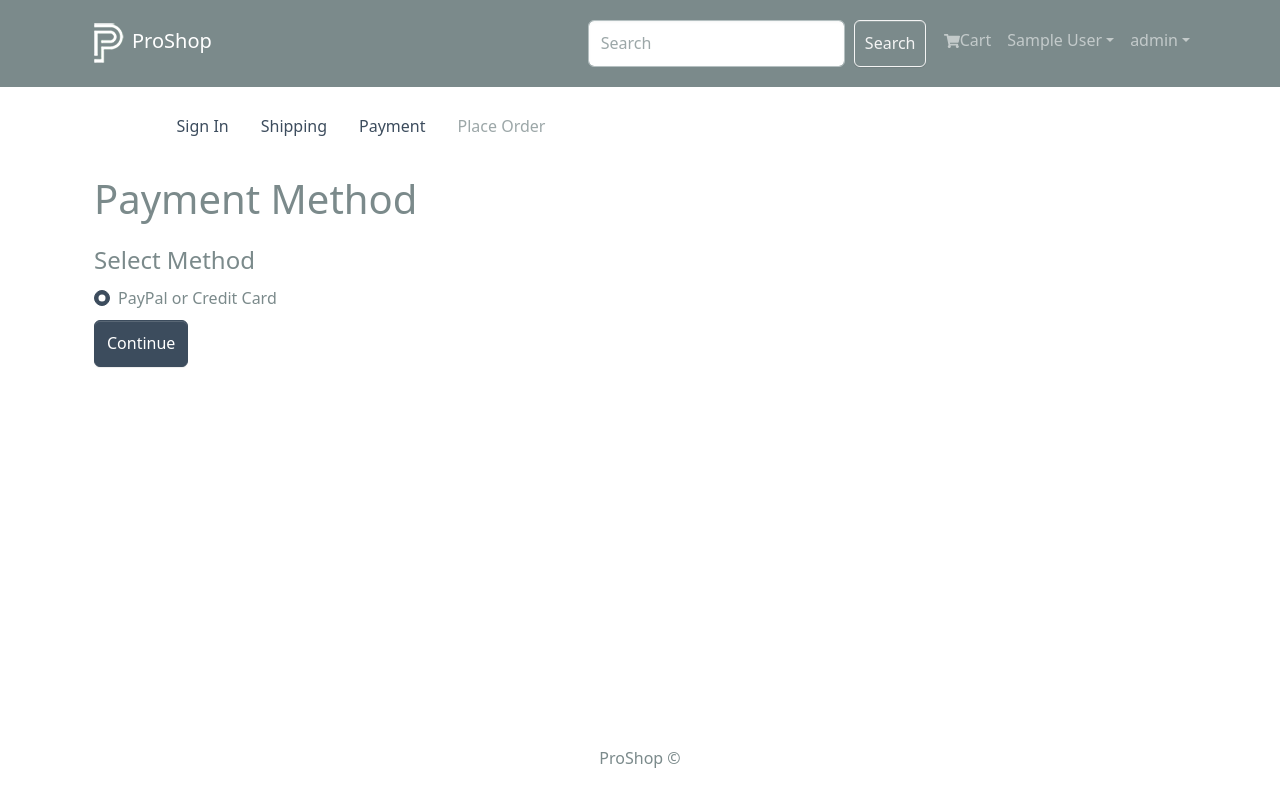
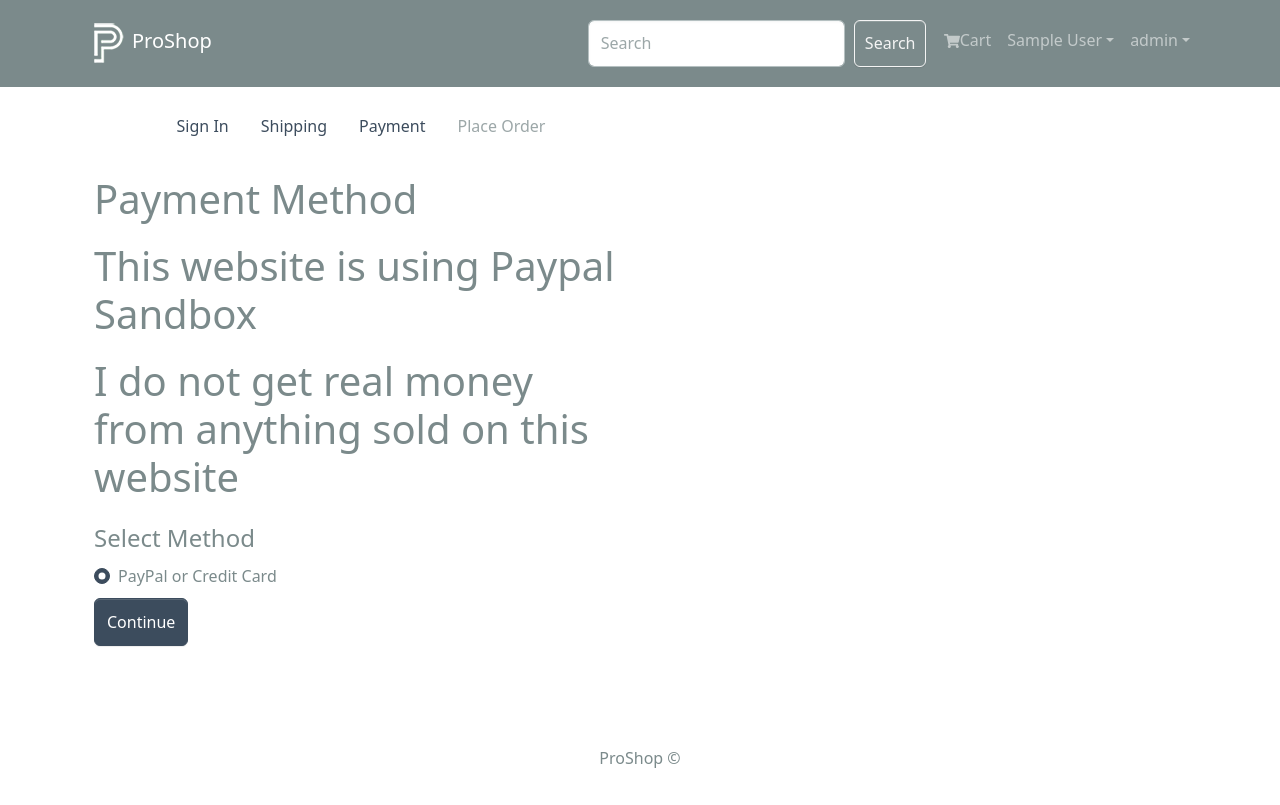
Before and after one commit to Boyu-Qian/onlineShop, a React (Create React App) app in the folder frontend/: page /payment in a window 1280 px wide. Built offline with nearby package versions, Linux system fonts and the light colour scheme; sample sign-in values are in the browser's storage.

Commit message:
Update PaymentScreen.jsx
Payment Screen

```diff
--- a/frontend/src/screens/PaymentScreen.jsx
+++ b/frontend/src/screens/PaymentScreen.jsx
@@ -31,6 +31,8 @@ const PaymentScreen = () => {
     <FormContainer>
       <CheckoutSteps step1 step2 step3 />
       <h1>Payment Method</h1>
+      <h1>This website is using Paypal Sandbox</h1>
+      <h1>I do not get real money from anything sold on this website</h1>
       <Form onSubmit={submitHandler}>
         <Form.Group>
           <Form.Label as="legend">Select Method</Form.Label>
```
